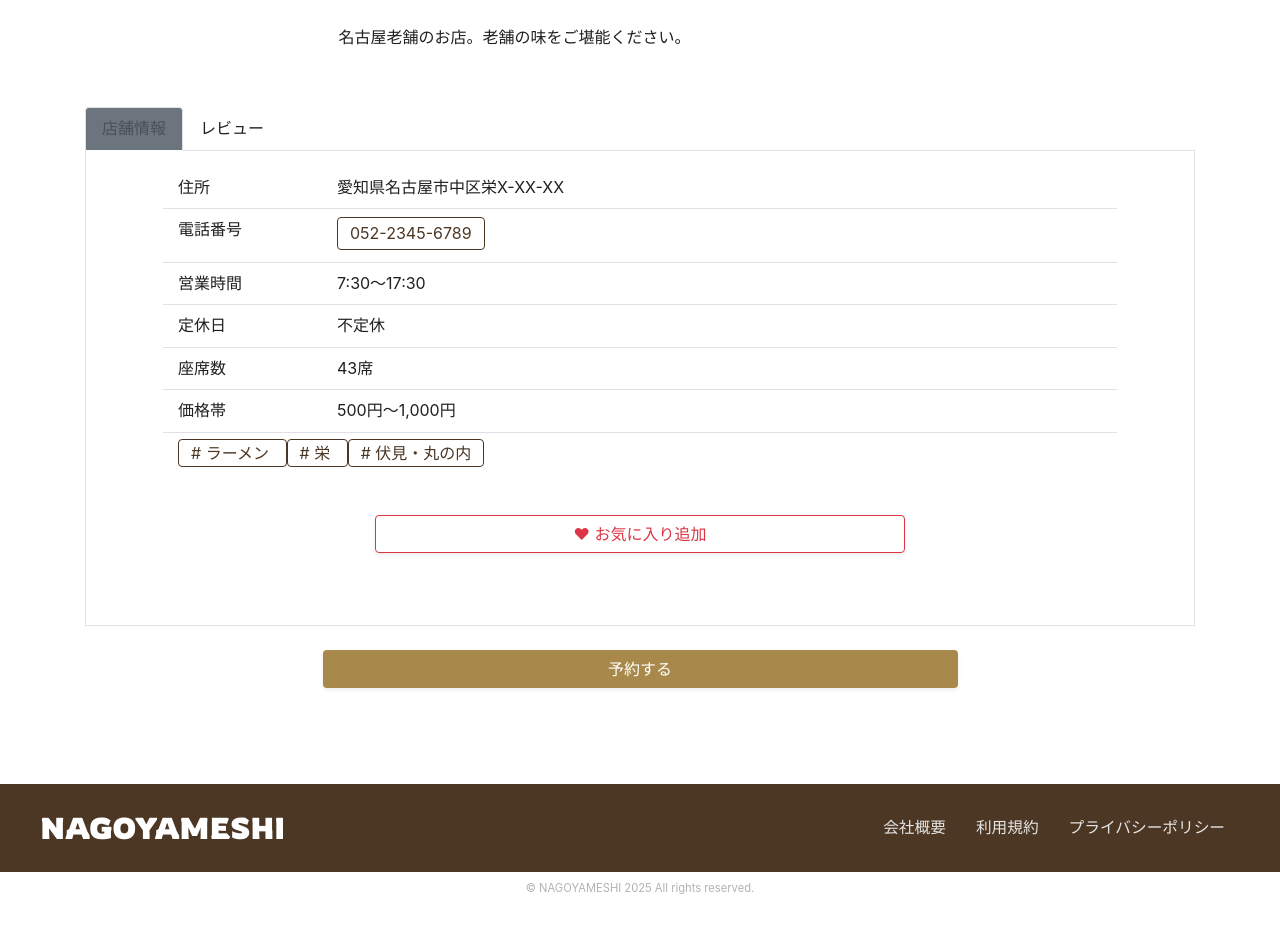
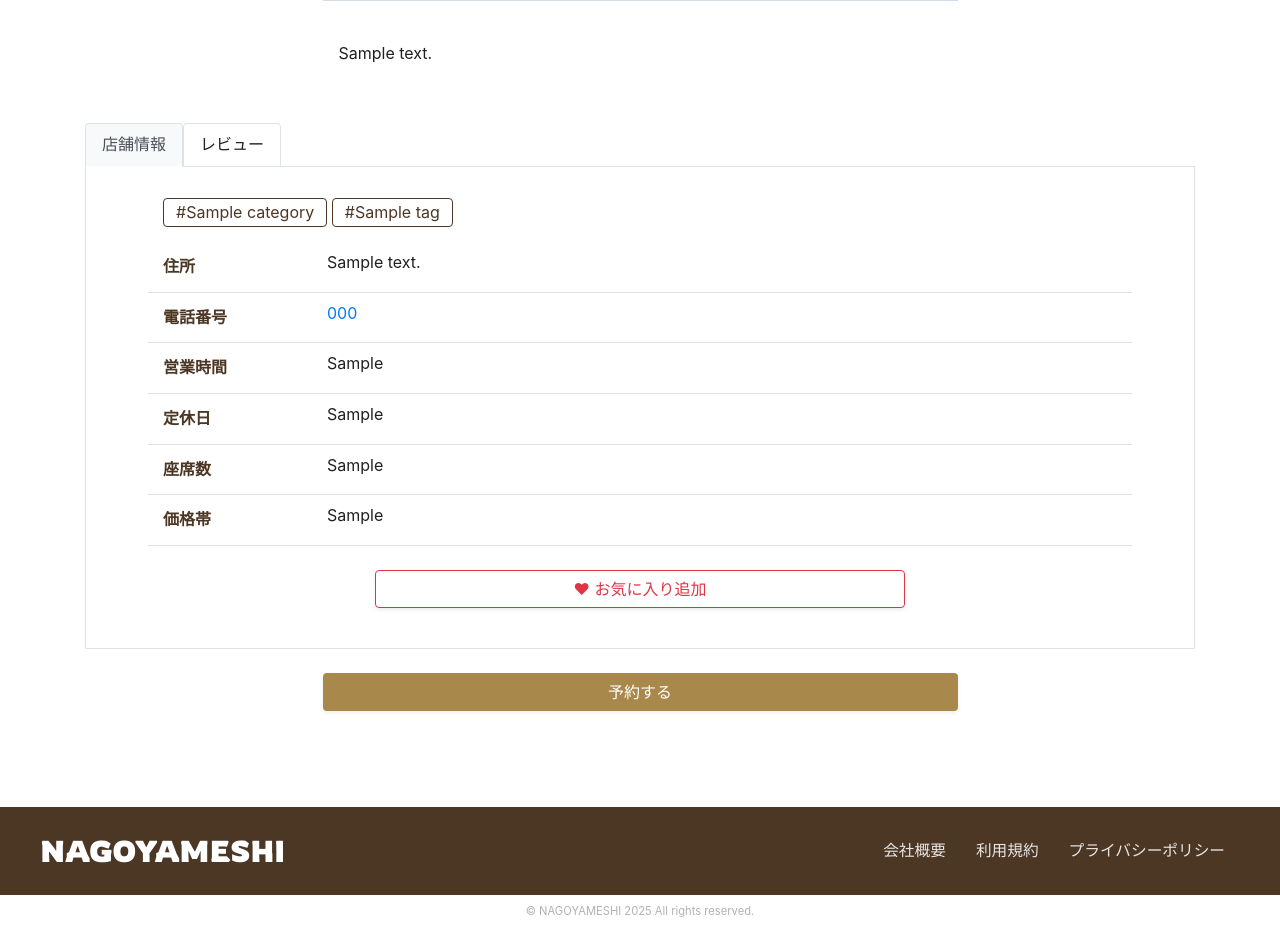
Before and after one commit to y-maeda78/NAGOYAMESHI, a Django app: page /restaurants/1/ in a window 1280 px wide. Shown: the part 864-1801 px from the top of the page. Before the commit the page ends 1758 px from the top, so only its background shows below. Run offline with Django 4.2, Linux system fonts and the light colour scheme; tables that the repository leaves empty hold one stand-in row (values such as "Sample post"); grey boxes marked "Sample" are stand-in pictures; some libraries are stand-ins or nearby versions; some web fonts are replaced.

Commit message:
20251130 commit add:page restrants

```diff
--- a/base/views/shop_views.py
+++ b/base/views/shop_views.py
@@ -10,13 +10,13 @@ class IndexListView(ListView):
 # 詳細ページ
 class ShopDetailView(DetailView):
     model = Shop
-    template_name = 'pages/detail.html'
+    template_name = 'pages/restaurants_detail.html'
 
 
 # 検索した際に表示する店舗一覧ページ
 class ShopListView(ListView):
     model = Shop
-    template_name = 'pages/shops.html'
+    template_name = 'pages/restaurants_list.html'
     # ordering = 'created_at' #新規掲載順
     paginate_by = 10   # 1ページにいくつ表示するか
 
--- a/config/urls.py
+++ b/config/urls.py
@@ -26,15 +26,16 @@ urlpatterns = [
     path('', views.IndexListView.as_view(), name='index'),
 
     # 店舗一覧
-    path('restaurants/', views.ShopListView.as_view(), name="restaurants"),
+    path('restaurants/', views.ShopListView.as_view(), name="restaurants_list"),
 
     # 店舗詳細
-    path('restaurants/<int:pk>/', views.ShopDetailView.as_view(), name="detail"),
+    path('restaurants/<int:pk>/', views.ShopDetailView.as_view(), name="restaurants_detail"),
 
     # Account
     path('login/', views.Login.as_view(), name='login'),
     path('logout/', LogoutView.as_view(), name='logout'),          # ただログアウトさせるだけなのでDjangoの標準機能を実装し、viewsの指定はなし
     path('signup/', views.SignUpView.as_view(), name='signup'),
-    path('account/', views.AccountUpdateView.as_view(),name='account'),
-
+    path('mypage/', views.MyPageView.as_view(), name='mypage'),
+    path('account/detail/', views.AccountDetailView.as_view(), name='account_detail'),
+    path('account/edit/', views.AccountUpdateView.as_view(), name='account_edit'),
 ]
--- a/templates/inc/header.html
+++ b/templates/inc/header.html
@@ -2,7 +2,7 @@
 <div id="header">
     <nav class="navbar navbar-expand-md navbar-light">
         <div class="container">
-            <a class="navbar-brand app-name" href="/">
+            <a class="navbar-brand app-name" href="{% url 'index' %}">
                 <div class="logo d-flex align-items-center">
                     <img class="logo_img me-1" src="{% static 'assets/images/logo.png' %}" alt="nagoyameshi">
                     <h1>NAGOYAMESHI</h1>
@@ -16,7 +16,7 @@
                 <ul class="navbar-nav row ms-auto">
                     {% if user.is_authenticated %}
                     <li class="nav-item">
-                        <a class="nav-link" href="/">マイページ</a>
+                        <a class="nav-link" href="{% url 'mypage' %}">マイページ</a>
                     </li>
                     <!-- 後々はマイページの中に入れる -->
                     <li class="nav-item">
--- a/templates/pages/detail.html
+++ b/templates/pages/restaurants_detail.html
@@ -6,18 +6,18 @@
 
 <nav class="my-3" style="--bs-breadcrumb-divider: '>';" aria-label="breadcrumb">
                 <ol class="breadcrumb mb-0">
-                    <li class="breadcrumb-item"><a href="https://nagoyameshi-pattern-1.herokuapp.com">ホーム</a></li>
-                    <li class="breadcrumb-item"><a href="https://nagoyameshi-pattern-1.herokuapp.com/restaurants">店舗一覧</a></li>
+                    <li class="breadcrumb-item"><a href="{% url 'index' %}">HOME</a></li>
+                    <li class="breadcrumb-item"><a href="{% url 'restaurants_list' %}">店舗一覧</a></li>
                     <li class="breadcrumb-item active" aria-current="page">店舗詳細</li>
                 </ol>
 </nav>
 <div class="container pb-5">
 
         <!-- 1. 店名 -->
-        <h1 class="mt-3 mb-2 text-center">台湾ラーメン 田中 守山本店</h1>
+        <h1 class="mt-5 mb-2 text-center">{{ shop.name }}</h1>
         <!-- 2. ★評価 -->
-        <p class="text-center mb-4">
-            <span class="star-rating me-1" data-rate="5"></span>
+        <p class="text-center mb-2">
+            <span class="star-rating" data-rate="5"></span>
             5（1件）
         </p>
 
@@ -45,105 +45,95 @@
 
                 <!-- 4. 写真 -->
                 <div class="mb-4">
-                    <img src="https://nagoyameshi-pattern-1.herokuapp.com/storage/restaurants/ramen02.jpg" class="w-100">
+                    <img src="{{ shop.image }}" class="w-100">
                 </div>
 
                 <div class="p-3 mb-4">
-                    <p>名古屋老舗のお店。老舗の味をご堪能ください。</p>
+                    <p>{{ shop.description|linebreaksbr }}</p>
                 </div>
         </div>
     </div>
     <!-- 5. タブ切り替え「店舗情報」「レビュー」 -->
     <ul class="nav nav-tabs" id="detailTabs" role="tablist">
         <li class="nav-item" role="presentation">
-            <a class="nav-link bg-secondary active" href="https://nagoyameshi-pattern-1.herokuapp.com/restaurants/107/reservations/create">店舗情報</a>
+            <a class="nav-link bg-light active" href="https://nagoyameshi-pattern-1.herokuapp.com/restaurants/107/reservations/create">店舗情報</a>
         </li>
-        <li class="nav-item" role="presentation">
-            <a class="nav-link link-dark" href="https://nagoyameshi-pattern-1.herokuapp.com/restaurants/107/reviews">レビュー</a>
+        <li class="nav-item " role="presentation">
+            <a class="nav-link border" href="https://nagoyameshi-pattern-1.herokuapp.com/restaurants/107/reviews">レビュー</a>
         </li>
     </ul>
 
     <div class="tab-content border border-top-0 p-4 mb-4" id="detailTabsContent">
         <!-- 店舗情報タブの内容 (デフォルトで表示) -->
         <div class="tab-pane fade show active" id="info" role="tabpanel" aria-labelledby="info-tab">
-            <div class="container ps-0 pe-0">
+            <div class="" style="width: 90%; margin: 10px auto;">
+                <div class="flex mb-4">
+                    <span class="item_btn me-2">#{{shop.category}}</span>
+
+                    {% for tag in shop.tags.all %}
+                    <span class="item_btn me-2">#{{ tag.name }}</span>
+                    {% endfor %}
+                </div>
                 <div class="row pb-2 mb-2 border-bottom">
-                    <div class="col-2">
-                        <MapPin className="w-5 h-5 text-amber-700 mt-1 flex-shrink-0" />
-                        <span class="fw-bold">住所</span>
+                    <div class="col-md-2 col-sm-4 my-1">
+                        <span class="fw-bold" style="font-weight: bold;color: #4c3725;">住所</span>
                     </div>
                     <div class="col">
-                        <span>愛知県名古屋市中区栄X-XX-XX</span>
+                        <span>{{ shop.address }}</span>
                     </div>
                 </div>
 
 
                 <div class="row pb-2 mb-2 border-bottom">
-                    <div class="col-2">
-                        <span class="fw-bold">電話番号</span>
+                    <div class="col-md-2 col-sm-4 my-1">
+                        <span class="fw-bold" style="font-weight: bold;color: #4c3725;">電話番号</span>
                     </div>
                     <div class="col">
-                        <a href="tel:05223456789" class="btn item_btn">052-2345-6789</a>
+                        <a href="tel:{{ shop.tel }}" class="text-primary">{{ shop.tel }}</a>
                     </div>
                 </div>
 
                 <div class="row pb-2 mb-2 border-bottom">
-                    <div class="col-2">
-                        <span class="fw-bold">営業時間</span>
+                    <div class="col-md-2 col-sm-4 my-1">
+                        <span class="fw-bold" style="font-weight: bold;color: #4c3725;">営業時間</span>
                     </div>
                     <div class="col">
-                        <span>7:30～17:30</span>
+                        <span>{{ shop.opening_hours|linebreaksbr }}</span>
                     </div>
                 </div>
 
                 <div class="row pb-2 mb-2 border-bottom">
-                    <div class="col-2">
-                        <span class="fw-bold">定休日</span>
+                    <div class="col-md-2 col-sm-4 my-1">
+                        <span class="fw-bold" style="font-weight: bold;color: #4c3725;">定休日</span>
                     </div>
                     <div class="col d-flex">
                         <div>
-                            不定休
+                            {{ shop.holiday|linebreaksbr }}
                         </div>
                     </div>
                 </div>
 
                 <div class="row pb-2 mb-2 border-bottom">
-                    <div class="col-2">
-                        <span class="fw-bold">座席数</span>
+                    <div class="col-md-2 col-sm-4 my-1">
+                        <span class="fw-bold" style="font-weight: bold;color: #4c3725;">座席数</span>
                     </div>
                     <div class="col">
-                        <span>43席</span>
+                        <span>{{ shop.seating_capacity|linebreaksbr }}</span>
                     </div>
                 </div>
 
                 <div class="row pb-2 mb-2 border-bottom">
-                    <div class="col-2">
-                        <span class="fw-bold">価格帯</span>
+                    <div class="col-md-2 col-sm-4 my-1">
+                        <span class="fw-bold" style="font-weight: bold;color: #4c3725;">価格帯</span>
                     </div>
                     <div class="col">
-                        <span>500円～1,000円</span>
+                        <span>{{ shop.price }}</span>
                     </div>
-                </div>
-
-
-                <div class="flex flex-wrap gap-2 mb-5">
-                    <span class="item_btn">
-                    <!-- {shop.category} -->
-                    # ラーメン
-                    </span>
-                    <span class="item_btn">
-                    <!-- {shop.area} -->
-                    # 栄
-                    </span>
-                    <span class="item_btn">
-                    <!-- {shop.price_range} -->
-                    # 伏見・丸の内
-                    </span>
                 </div>
             </div>
 
-            <div class="mb-5">
-                <form action="https://nagoyameshi-pattern-1.herokuapp.com/favorites/103" method="post" class="text-center">
+            <div class="mt-4 mb-3">
+                <form action="/" method="post" class="text-center">
                     <input type="hidden" name="_token" value="tjB5W1PEOhN7XNpbP52F7OIXJsWGo2woB3SLVgaz">
                     <button type="submit" class="btn btn-outline-danger shadow-sm w-50">♥ お気に入り追加</button>
                 </form>
--- a/templates/pages/signup.html
+++ b/templates/pages/signup.html
@@ -163,7 +163,7 @@
                 </div>
 
                 <div class="form-group row mb-3">
-                    <label for="password2" class="col-md-5 col-form-label text-md-left fw-bold">
+                    <label for="password1" class="col-md-5 col-form-label text-md-left fw-bold">
                         <div class="d-flex align-items-center">
                             <span class="me-1">パスワード（確認用）</span>
                             <!-- <span class="badge bg-danger">必須</span> -->
--- a/templates/snippets/shop_box.html
+++ b/templates/snippets/shop_box.html
@@ -1,4 +1,4 @@
-<a href="/shops/{{ object.pk }}" class="link-dark card-link">
+<a href="/restaurants/{{ object.pk }}" class="link-dark card-link">
 <div class="card h-100">
     <img src="/{{ object.image }}" class="card-img-top vertical-card-image">
     <div class="card-body">
```
Also changed, not shown: base/views/account_views.py (+24 -1 lines), templates/pages/account_detail.html (added, +68 -0 lines), templates/pages/account_edit.html (added, +97 -0 lines), templates/pages/account_mypage.html (added, +70 -0 lines), templates/pages/index.html (+22 -22 lines), templates/pages/restaurants_list.html (renamed from templates/pages/restaurants.html, +6 -6 lines).
